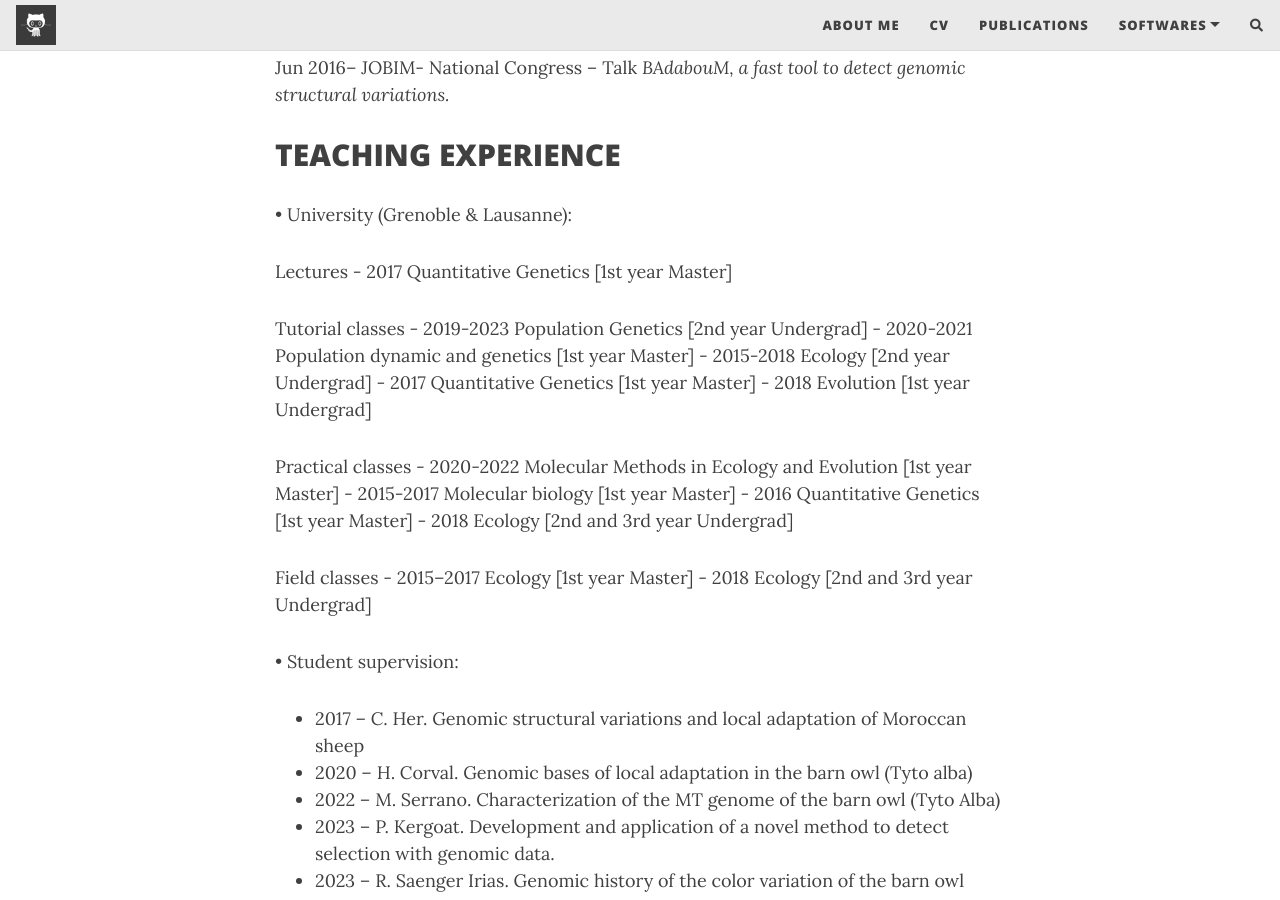
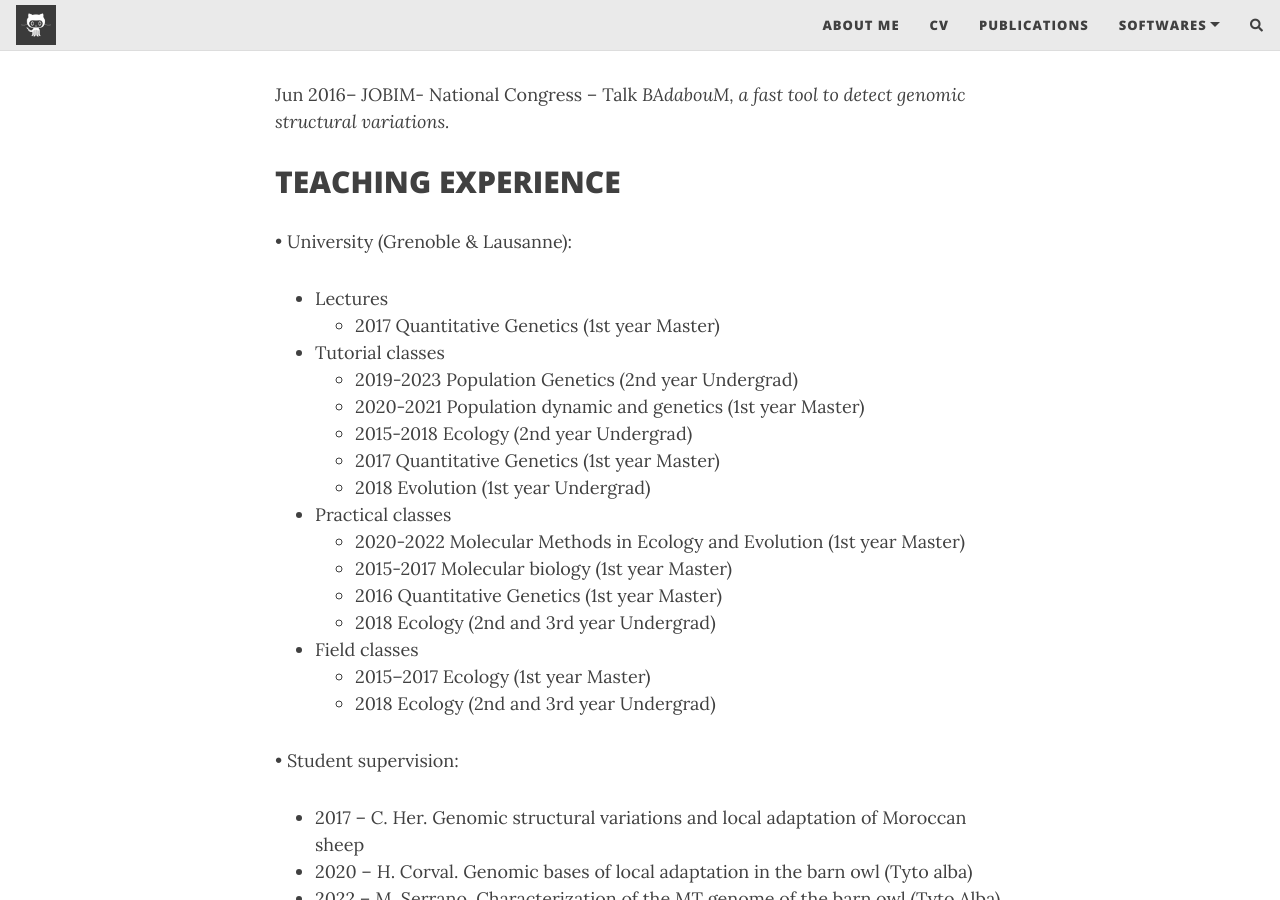
Before and after one commit to cumtr/cumtr.github.io, a Jekyll site: the page built from CV.md, in a window 1280 px wide and 900 px high, scrolled down 1901 px. Built offline with Jekyll 4.4.1, drawn with Linux system fonts in a browser that asks for light colours; nearby versions of some CDN libraries; comment, search, counter and statistics services are not loaded; some of the changed text lies outside the part shown.

Commit message:
Update CV.md

```diff
--- a/CV.md
+++ b/CV.md
@@ -70,26 +70,25 @@ Jun 2016– JOBIM- National Congress – Talk
 
 •	University (Grenoble & Lausanne):
 
-Lectures
-	- 2017		Quantitative Genetics [1st year Master]
+- Lectures
+	- 2017		Quantitative Genetics (1st year Master)
 
-Tutorial classes
-	- 2019-2023    Population Genetics [2nd year Undergrad]
-	- 2020-2021     Population dynamic and genetics [1st year Master]
-	- 2015-2018	Ecology [2nd year Undergrad]
-	- 2017		Quantitative Genetics [1st year Master]
-	- 2018 		Evolution [1st year Undergrad]
+- Tutorial classes
+	- 2019-2023    Population Genetics (2nd year Undergrad)
+	- 2020-2021     Population dynamic and genetics (1st year Master)
+	- 2015-2018	Ecology (2nd year Undergrad)
+	- 2017		Quantitative Genetics (1st year Master)
+	- 2018 		Evolution (1st year Undergrad)
 
-Practical classes
-	- 2020-2022   Molecular Methods in Ecology and Evolution [1st year Master]
-	- 2015-2017	Molecular biology [1st year Master]
-	- 2016		Quantitative Genetics [1st year Master]
-	- 2018 		Ecology [2nd and 3rd year Undergrad]
+- Practical classes
+	- 2020-2022   Molecular Methods in Ecology and Evolution (1st year Master)
+	- 2015-2017	Molecular biology (1st year Master)
+	- 2016		Quantitative Genetics (1st year Master)
+	- 2018 		Ecology (2nd and 3rd year Undergrad)
 
-
-Field classes
-	- 2015–2017	Ecology [1st year Master]
-	- 2018 		Ecology [2nd and 3rd year Undergrad]
+- Field classes
+	- 2015–2017	Ecology (1st year Master)
+	- 2018 		Ecology (2nd and 3rd year Undergrad)
 
 •	Student supervision:
 
```
Also changed, not shown: other parts of CV.md (+2 -2 lines).
